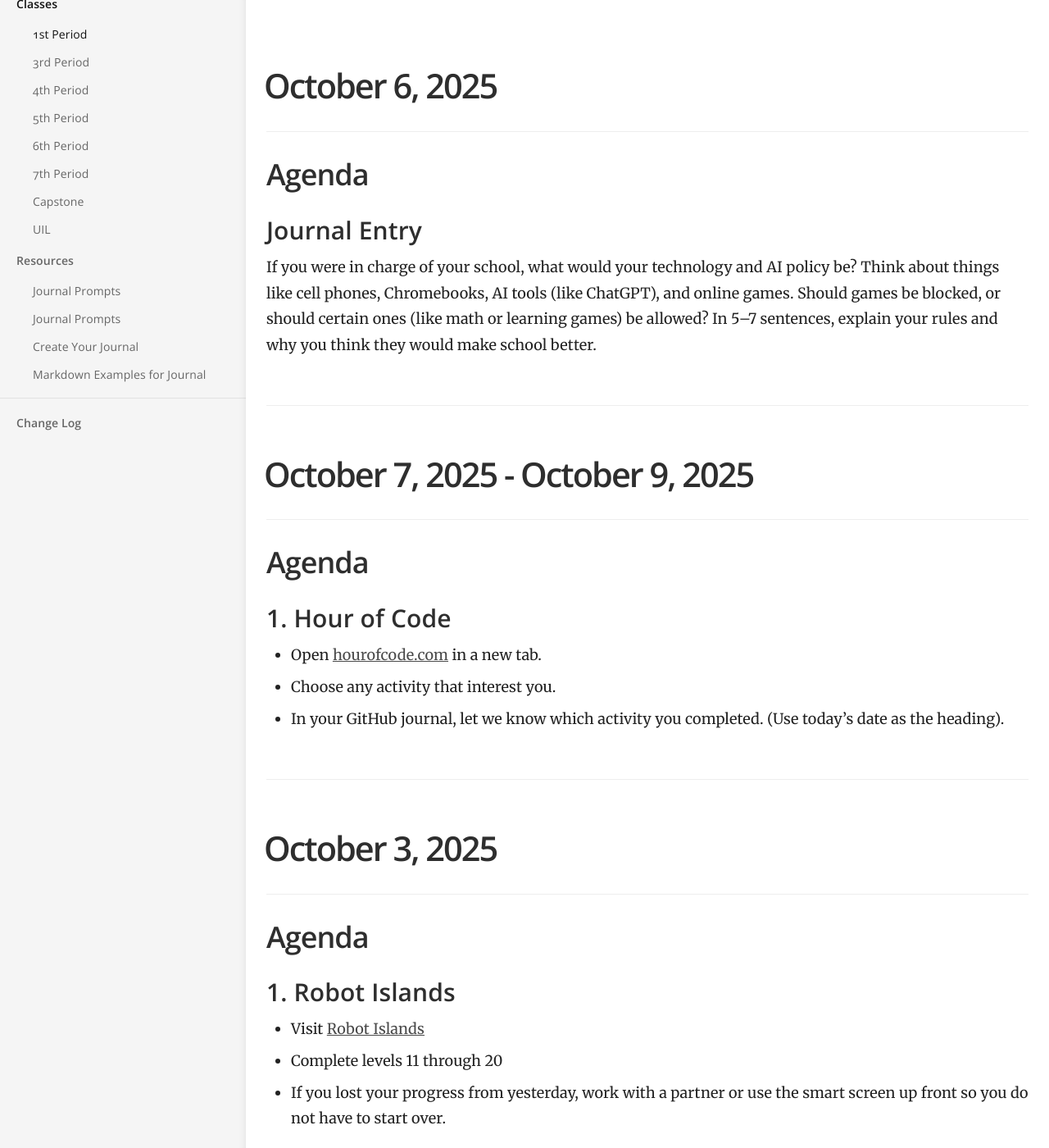
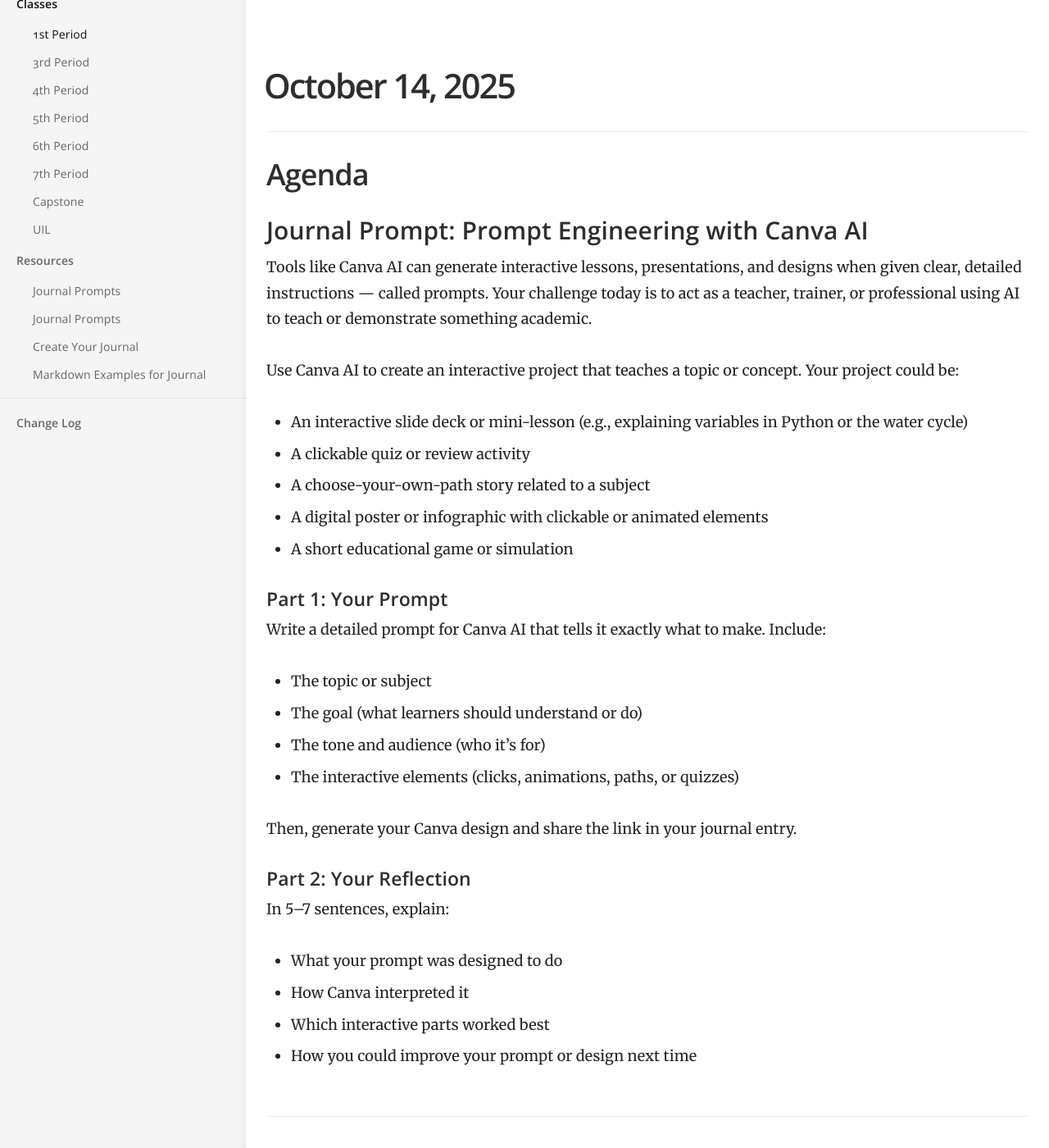
Before and after one commit to mswhitby/classroom, a Jekyll site: the page built from _docs/classes/1st.md, in a window 1280 px wide and 1400 px high, scrolled down 195 px. Shown: the whole window at 82% size. Built offline with Jekyll 4.4.1, drawn with Linux system fonts in a browser that asks for light colours; some of the changed text lies outside the part shown.

Commit message:
Updated journal

```diff
--- a/_docs/classes/1st.md
+++ b/_docs/classes/1st.md
@@ -5,13 +5,110 @@ category: Classes
 order: 1
 ---
 
-# October 6, 2025
+# October 14, 2025
 
 ## Agenda
 
-### Journal Entry
+### Journal Prompt: Prompt Engineering with Canva AI
 
-If you were in charge of your school, what would your technology and AI policy be? Think about things like cell phones, Chromebooks, AI tools (like ChatGPT), and online games. Should games be blocked, or should certain ones (like math or learning games) be allowed? In 5–7 sentences, explain your rules and why you think they would make school better.
+Tools like Canva AI can generate interactive lessons, presentations, and designs when given clear, detailed instructions — called prompts. Your challenge today is to act as a teacher, trainer, or professional using AI to teach or demonstrate something academic.
+
+Use Canva AI to create an interactive project that teaches a topic or concept. Your project could be:
+- An interactive slide deck or mini-lesson (e.g., explaining variables in Python or the water cycle)
+- A clickable quiz or review activity
+- A choose-your-own-path story related to a subject
+- A digital poster or infographic with clickable or animated elements
+- A short educational game or simulation
+
+#### Part 1: Your Prompt
+
+Write a detailed prompt for Canva AI that tells it exactly what to make. Include:
+
+- The topic or subject
+- The goal (what learners should understand or do)
+- The tone and audience (who it’s for)
+- The interactive elements (clicks, animations, paths, or quizzes)
+
+Then, generate your Canva design and share the link in your journal entry.
+
+
+#### Part 2: Your Reflection
+
+In 5–7 sentences, explain:
+
+- What your prompt was designed to do
+- How Canva interpreted it
+- Which interactive parts worked best
+- How you could improve your prompt or design next time
+
+----
+
+<!-- # October 14, 2025
+
+## Agenda
+
+### Journal Entry - Prompt Engineering with Canva AI
+
+AI tools like Canva AI can help people design lessons, games, and creative projects — but only if they are given clear and detailed instructions. This skill is called prompt engineering.
+
+According to [CompTIA’s 2025 Workforce and Learning Trends report](https://www.comptia.org/en-us/resources/research/workforce-and-learning-trends-2025), AI skills are now a top workforce priority. And recent [industry research](https://www.yochana.com/2025-prompt-engineering-salary-landscape/) shows that prompt engineers today can earn between $63,000 and over $270,000 annually, depending on experience and role.  That means being good at writing prompts isn’t just creative — it can be financially worthwhile and useful in many tech-related jobs.
+
+Today, you’ll act like a teacher or professional and create a Canva AI prompt that teaches something academic and includes interactive elements.
+
+
+
+
+
+
+
+
+
+🧩 Part 1: The Prompt
+
+
+
+
+
+Choose a topic from any subject (science, math, history, English, or computer science).
+Examples:
+“Create an interactive slide deck that explains the water cycle to 5th graders.”
+“Make a quiz that helps students practice variables in Python.”
+“Design a choose-your-own-path story about the Civil Rights Movement.”
+
+Write a detailed Canva AI prompt that tells it exactly what to make. Include:
+What the topic is
+Who it’s for (younger students, classmates, etc.)
+What you want it to build (slide deck, quiz, story, poster, or game)
+How it should look or sound (fun, professional, colorful, etc.)
+
+Generate your design in Canva AI and share the link in your journal.
+
+
+
+
+
+
+
+
+
+
+💬 Part 2: The Reflection
+
+
+
+
+
+In 6–7 sentences, explain:
+
+
+
+What your prompt was designed to do
+How Canva AI understood or built your idea
+What parts worked well
+What parts didn’t come out as expected
+How you could improve your prompt to get a better design next time
+Why being good at prompt engineering could be valuable in future careers -->
+
 
 ----
 
@@ -24,6 +121,16 @@ If you were in charge of your school, what would your technology and AI policy b
 - Open [hourofcode.com](https://hourofcode.com/us) in a new tab.
 - Choose any activity that interest you.
 - In your GitHub journal, let we know which activity you completed. (Use today’s date as the heading).
+
+----
+
+# October 6, 2025
+
+## Agenda
+
+### Journal Entry
+
+If you were in charge of your school, what would your technology and AI policy be? Think about things like cell phones, Chromebooks, AI tools (like ChatGPT), and online games. Should games be blocked, or should certain ones (like math or learning games) be allowed? In 5–7 sentences, explain your rules and why you think they would make school better.
 
 ----
 
```
